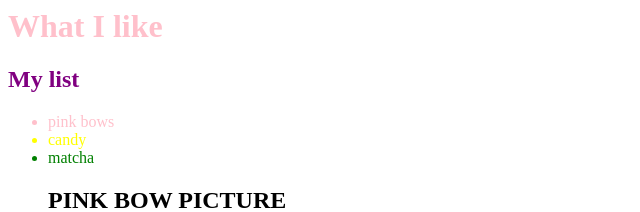
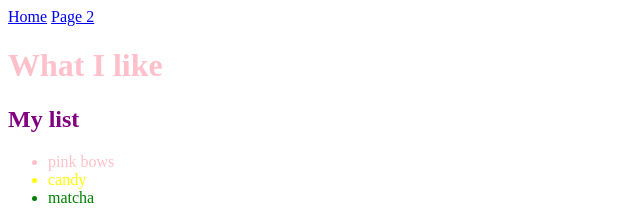
Before and after one commit to lk102708-byte/page_7e, a plain HTML site: page index.html in a window 1280 px wide. Shown: the top 212 px of the page, without its empty margins (0-640 px from the left). Drawn offline with Linux system fonts and the light colour scheme.

Commit message:
Update index.html

```diff
--- a/index.html
+++ b/index.html
@@ -3,6 +3,8 @@
              <title>What I like</title>
       </head>
       <body>
+<a href="index.html">Home</a>
+<a href="Page2.html"> Page 2 </a>
             <h1 style="color:pink">What I like</h1>
             <h2 style="color:purple">My list</h2>
             <ul>
```
